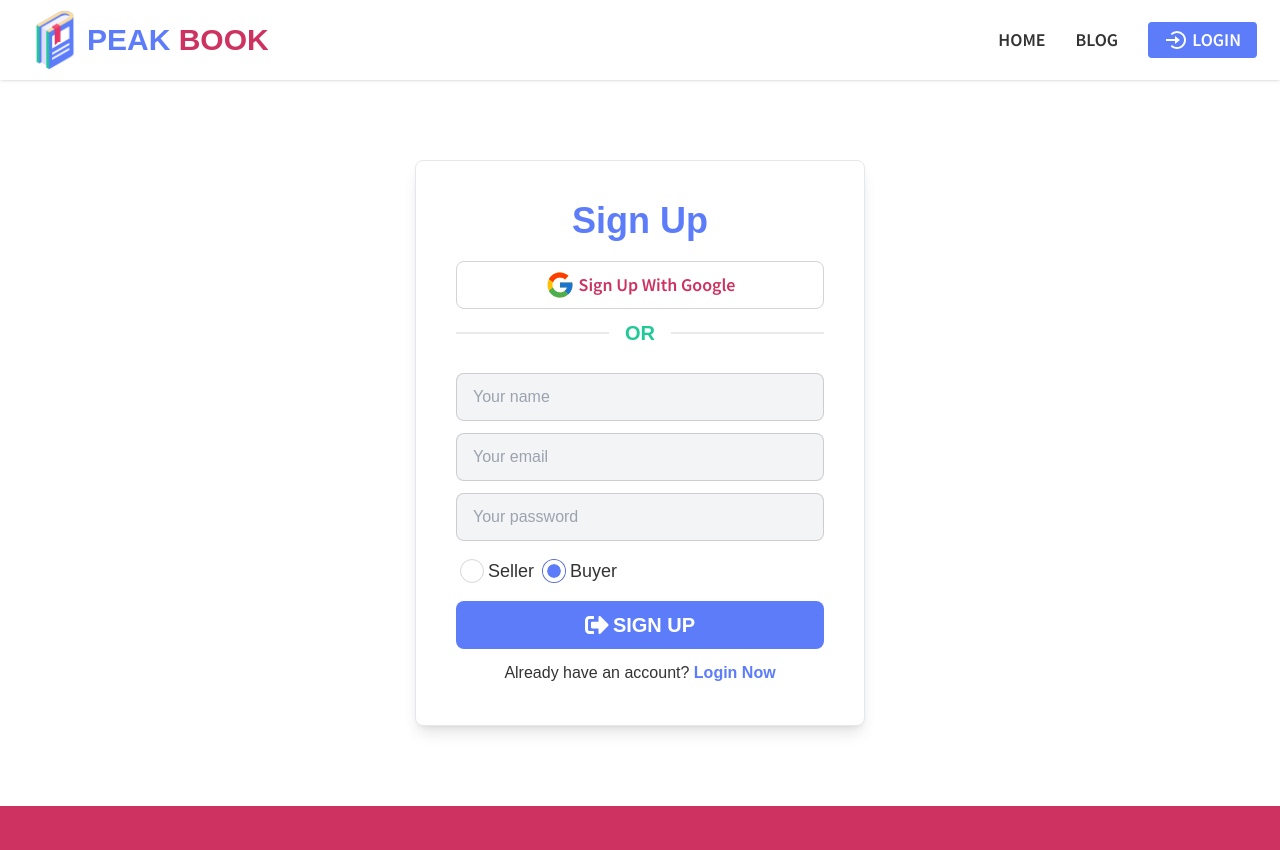
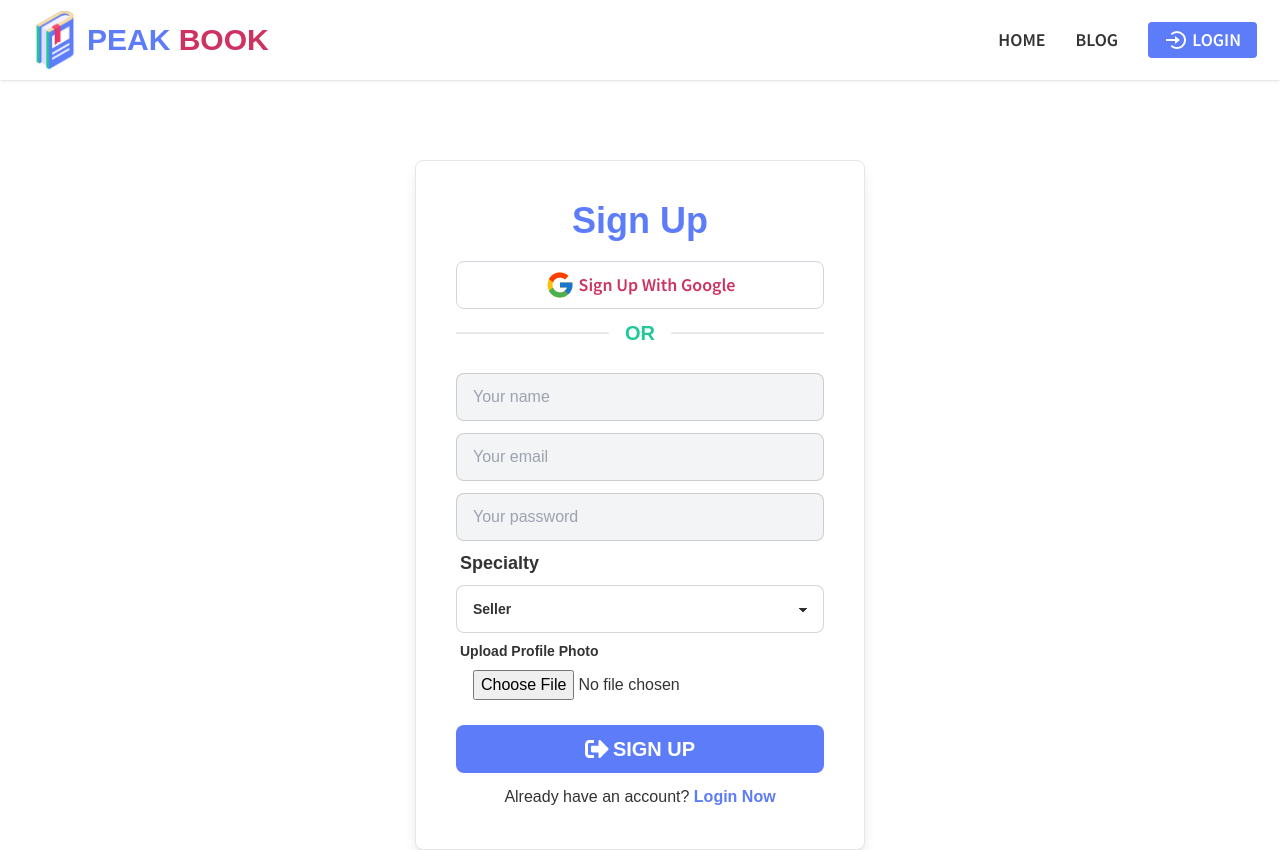
Before and after one commit to obaedulislam/peak-book-client, a React (Create React App) app: page /signup in a window 1280 px wide. Shown: the top 850 px of the page. Built offline with nearby package versions, Linux system fonts and the light colour scheme; no server answers.

Commit message:
User Signup Token Gnerate & Send User data to server successfull

```diff
--- a/src/Context/AuthProvider.js
+++ b/src/Context/AuthProvider.js
@@ -62,6 +62,7 @@ const AuthProvider = ({ children }) => {
   const authInfo = {
     user,
     loading,
+    setLoading,
     googleProviderLogin,
     createUser,
     signIn,
--- a/src/Pages/SignUp/SignUp.jsx
+++ b/src/Pages/SignUp/SignUp.jsx
@@ -6,41 +6,86 @@ import { AuthContext } from '../../Context/AuthProvider';
 import { FaSignOutAlt } from "react-icons/fa";
 import { FcGoogle } from "react-icons/fc";
 import { GoogleAuthProvider } from 'firebase/auth';
+import useToken from '../../hooks/useToken';
 
 
 const SignUp = () => {
 
     const { register, formState: { errors }, handleSubmit } = useForm()
-    const { createUser, updateUser, googleProviderLogin } = useContext(AuthContext);
+    const { createUser, updateUser, googleProviderLogin, loading, setLoading } = useContext(AuthContext);
     const googleProvider = new GoogleAuthProvider();
     const [signUpError, setSignUpError] = useState();
     const navigate = useNavigate();
 
+    //Image Host Key
+    const imageHostKey = process.env.REACT_APP_imgbb_key;
+
+    //JWT Token Implementation
+    const [createdUserEmail, setCreatedUserEmail] = useState('');
+    const [token] = useToken(createdUserEmail);
+
+    if (token) {
+        navigate('/');
+    }
+
 
     //console.log(slot, name, phone, email);
 
-    const handleSignUp = data => {
+    const handleSignUp = (data, event) => {
+        event.preventDefault();
+        console.log(data);
+        // add image to imageBB
+        const image = data.image[0];
+        const formData = new FormData();
+        formData.append('image', image);
+        // console.log(image);
+        const url = `https://api.imgbb.com/1/upload?key=${imageHostKey}`;
+        console.log(url);
+        fetch(url, {
+            method: "POST",
+            body: formData
+        })
+            .then(res => res.json())
+            .then(imgData => {
 
-        console.log(data);
-
-        setSignUpError('')
+                console.log(imgData);
+                if (imgData.success) {
                     createUser(data.email, data.password)
                         .then(result => {
                             const user = result.user;
-                console.log(user);
-                toast.success("User Created Successfully")
-                const userInfo = {
-                    displayName: data.name
+                            toast.success(`You have successfully created your account, ${data.name}`)
+
+                            //Update user  profile
+                            updateUser(data.name, imgData.data.url)
+                                .then(() => {
+                                    saveUserToDB(user.displayName, user.email, imgData.data.url, data.role)
+
+                                })
+                                .catch(err => toast.error(err));
+
+                        })
+                        .catch(err => {
+                            toast.success(err.code);
+                            setLoading(false);
+                        })
                 }
-                updateUser(userInfo)
-                    .then(() => {
-                        navigate('/');
             })
-                    .catch(err => console.log(err))
+    }
+
+    //Save Registered User to DB
+    const saveUserToDB = (name, email, url, role) => {
+        const user = { name, email, url, role };
+        fetch(`http://localhost:4500/users`, {
+            method: "POST",
+            headers: {
+                "content-type": "application/json"
+            },
+            body: JSON.stringify(user)
         })
-            .catch(error => {
-                console.log(error)
-                setSignUpError(error.message)
+            .then(res => res.json())
+            .then(data => {
+                console.log('save user', data);
+                setCreatedUserEmail(email);
             })
     }
 
@@ -102,20 +147,26 @@ const SignUp = () => {
                             {errors.password && <p className='text-red-600'>{errors.password.message}</p>}
                         </div>
 
-                        <div className='flex mt-2'>
-                            <div className="form-control">
-                                <label className="label cursor-pointer">
-                                    <input {...register("seller")} type="radio" name="radio-10" className="radio checked:bg-primary" checked />
-                                    <span className="label-text text-lg font-medium ml-1">Seller</span>
+                        <div className="form-control w-full mx-auto">
+                            <label className="label">
+                                <span className="label-text text-lg font-semibold">Specialty</span>
                             </label>
+                            <select className="select select-bordered w-full" name="role" {...register("role")}>
+                                <option>Seller</option>)
+                                <option>Buyer</option>)
+                            </select>
                         </div>
-                            <div className="form-control">
-                                <label className="label cursor-pointer">
-                                    <input {...register("buyer")} type="radio" name="radio-10" className="radio checked:bg-primary" checked />
-                                    <span className="label-text text-lg font-medium ml-1">Buyer</span>
+
+                        <div className="form-control w-full mx-auto">
+                            <label className="label">
+                                <span className="label-text font-semibold">Upload Profile Photo</span>
                             </label>
+                            <input {...register("image", {
+                                required: "Photo is Required"
+                            })} type="file" name="image" className="input w-full" />
+                            {errors.image && <p className='text-red-600'>{errors.image.message}</p>}
                         </div>
-                        </div>
+
 
                         <button className='btn bg-primary border-0 duration-300 hover:bg-accent w-full mt-2 flex items-center text-xl text-white font-semibold' type="submit"  ><FaSignOutAlt className="md:text-2xl text-xl uppercase "></FaSignOutAlt><span className='ml-1'>Sign Up</span></button>
                         {signUpError && <p className='text-red-600'>{signUpError}</p>}
--- /dev/null
+++ b/src/hooks/useToken.js
@@ -0,0 +1,21 @@
+import { useEffect, useState } from "react";
+
+const useToken = (email) => {
+  const [token, setToken] = useState("");
+
+  useEffect(() => {
+    if (email) {
+      fetch(`http://localhost:4500/jwt?email=${email}`)
+        .then((res) => res.json())
+        .then((data) => {
+          if (data.accessToken) {
+            localStorage.setItem("accessToken", data.accessToken);
+            setToken(data.accessToken);
+          }
+        });
+    }
+  }, [email]);
+  return [token];
+};
+
+export default useToken;
```
Lines whose indentation alone changed are shown as unchanged.
